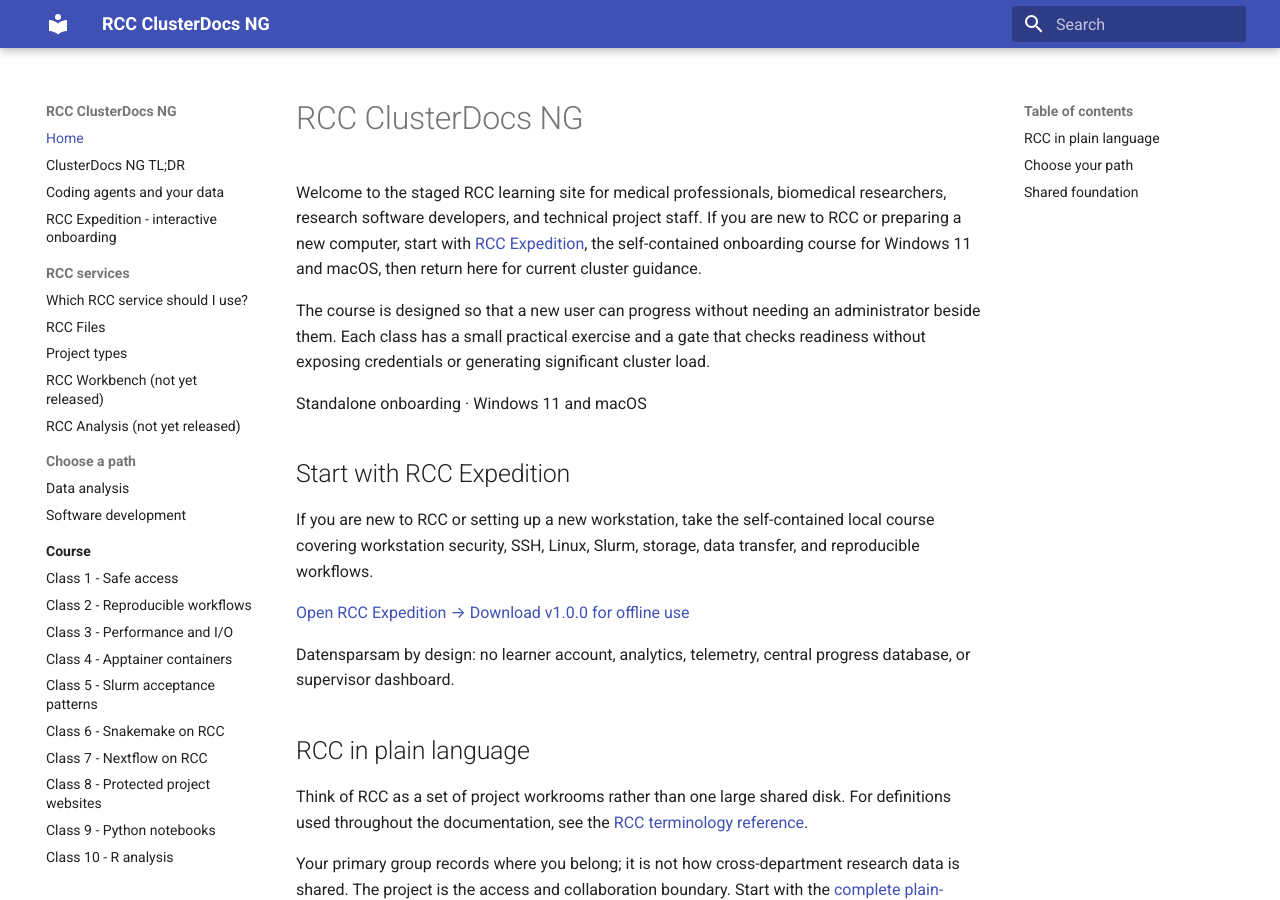
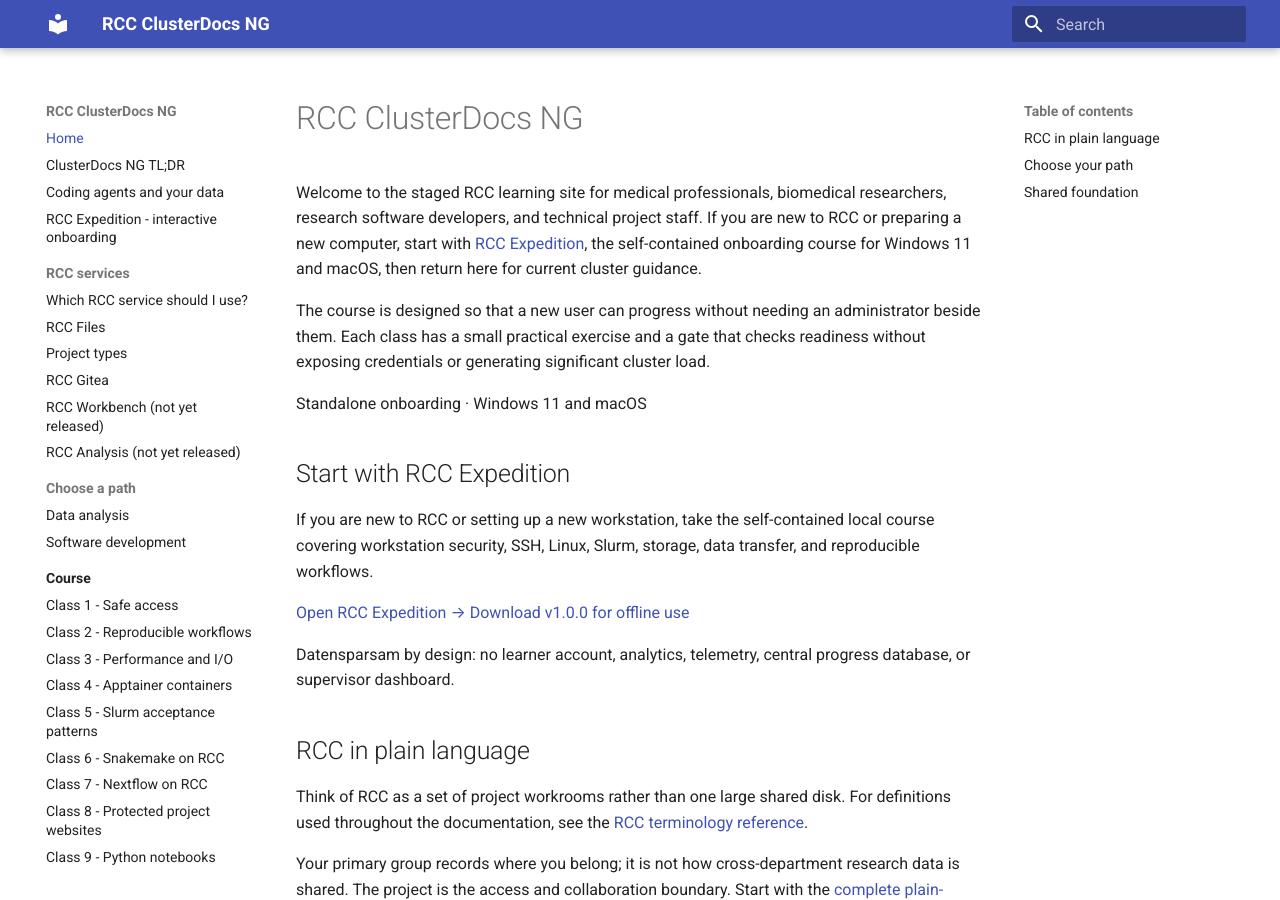
Before and after one commit to IKIM-Essen/ClusterDocs, an MkDocs documentation site: the page built from docs/index.md, in a window 1280 px wide and 900 px high. Built offline with MkDocs 1.6.1 and Material for MkDocs 9.7.7, drawn with Linux system fonts in a browser that asks for light colours; some of the changed lines change nothing that is shown.

Commit message:
docs: add Gitea, DataLad, and Usage navigation

```diff
--- a/mkdocs.yml
+++ b/mkdocs.yml
@@ -17,6 +17,7 @@
       - Which RCC service should I use?: concepts/rcc-services.md
       - RCC Files: concepts/rcc-files.md
       - Project types: concepts/project-types.md
+      - RCC Gitea: concepts/rcc-gitea.md
       - RCC Workbench (not yet released): concepts/workbench-interfaces.md
       - RCC Analysis (not yet released): analysis/rcc-analysis.md
   - Choose a path:
@@ -46,6 +47,7 @@
   - Data lifecycle:
       - TL;DR - Instrument to Coscine: data/data-lifecycle-tldr.md
       - Choosing a transfer path: data/instrument-data-options.md
+      - Managed DataLad: data/datalad-managed-service.md
       - Existing Windows SSHFS setup: data/legacy-storage-windows.md
       - Existing macOS SSHFS setup: data/legacy-storage-macos.md
       - Planned RCC to Coscine archive flow: data/rcc-project-to-coscine.md
@@ -58,6 +60,7 @@
       - Access, SSH, and VS Code: reference/access-ssh-vscode.md
       - Storage and transfer: reference/storage-transfer.md
       - Sharing data: reference/data-sharing.md
+      - RCC Usage reporting: reference/usage-accounting.md
       - Conda, Snakemake, and Apptainer: reference/software-workflows.md
       - Slurm commands: reference/slurm.md
       - How shared compute works: reference/how-shared-compute-works.md
```
